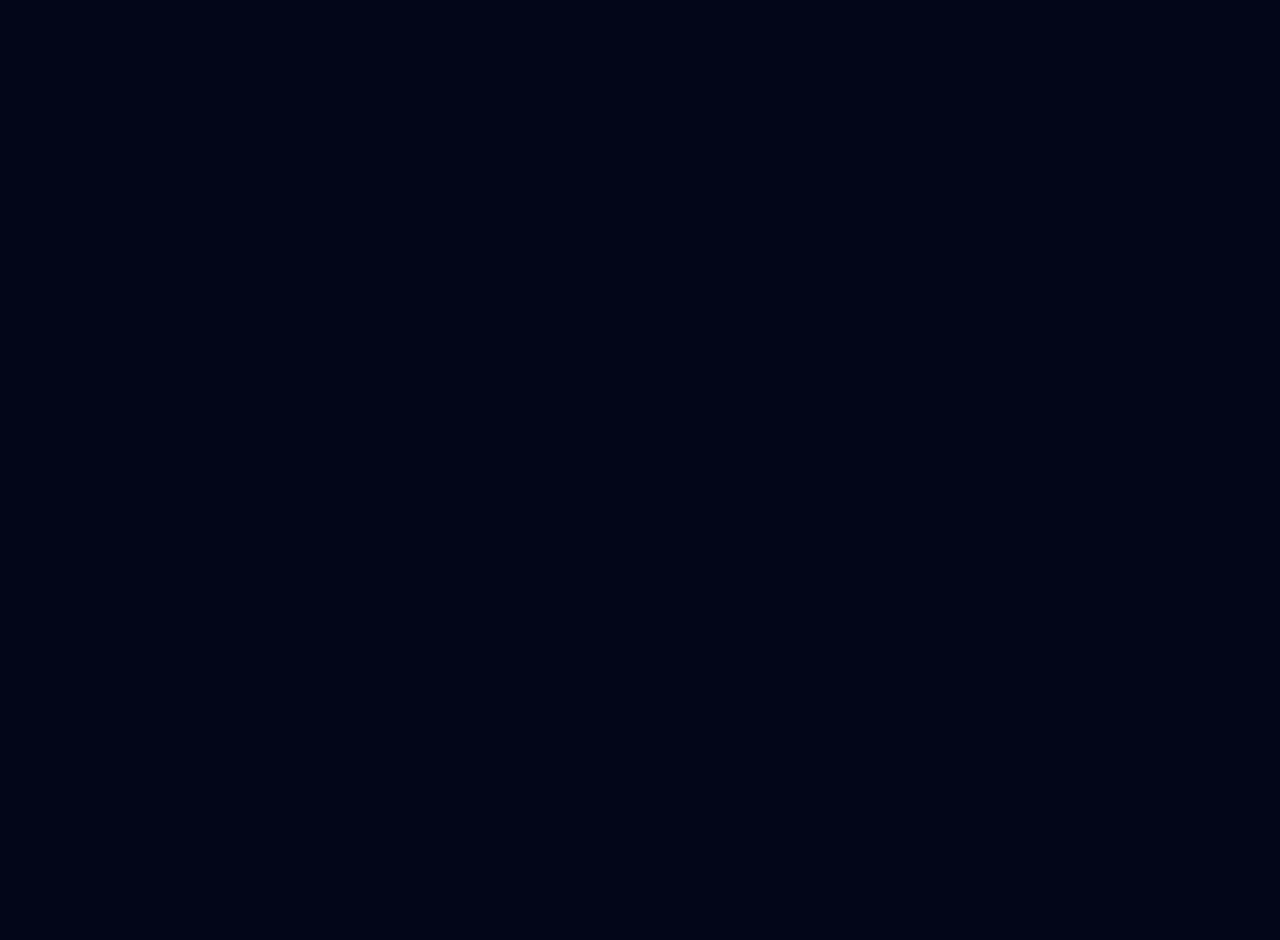
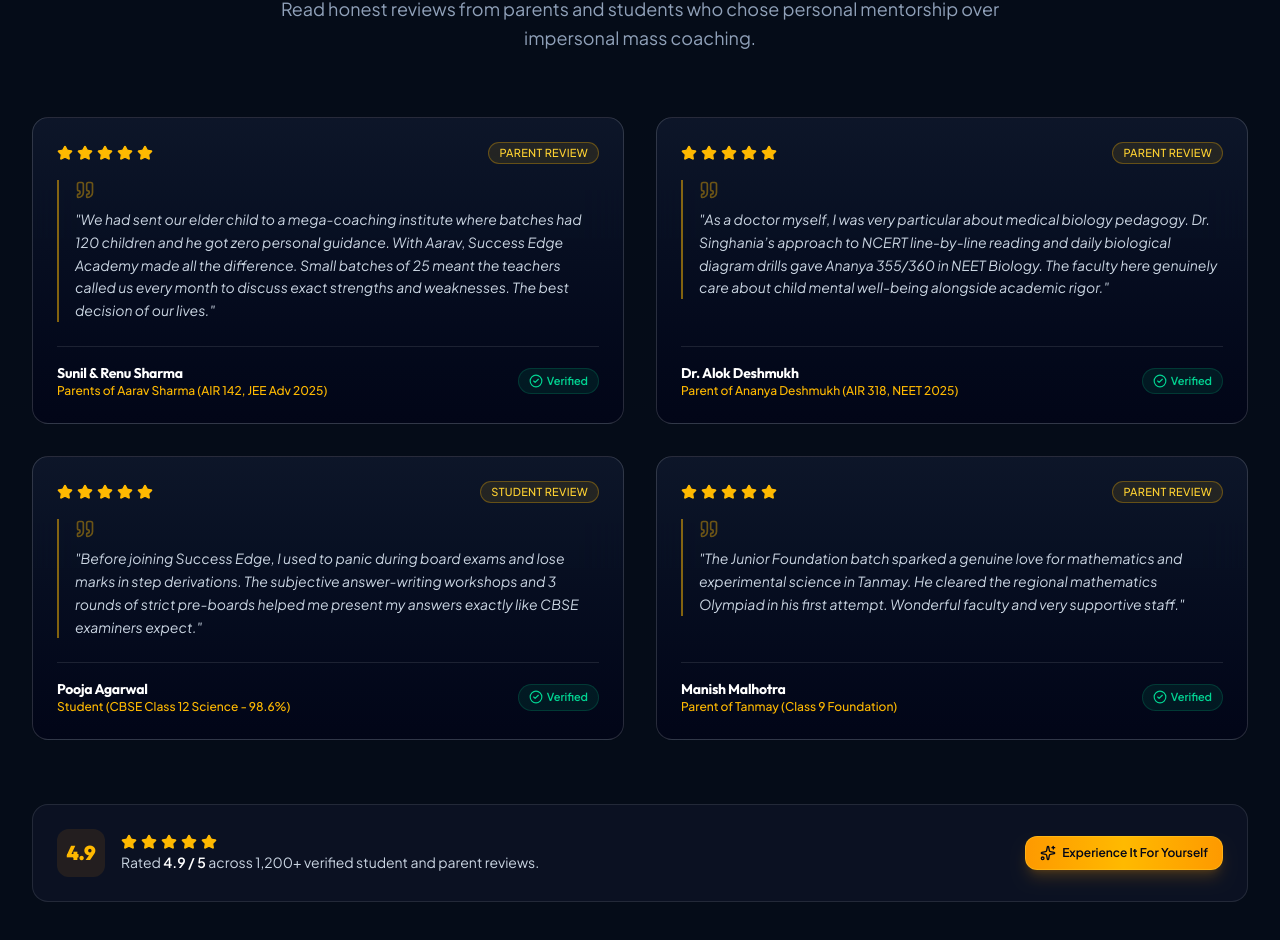
Before and after one commit to nzaman7878/Success-edge-academy, a React (Vite) app: page / in a window 1280 px wide. Shown: the part 9671-10611 px from the top of the page. Before the commit the page ends 9295 px from the top, so only its background shows below. Built offline with nearby package versions, Linux system fonts and the light colour scheme.

Commit message:
feat(testimonials): implement parent and student reviews with star ratings

```diff
--- a/src/App.jsx
+++ b/src/App.jsx
@@ -8,6 +8,7 @@
 import ResultsSection from './components/ResultsSection'
 import FacultySection from './components/FacultySection'
 import ScholarshipCalculator from './components/ScholarshipCalculator'
+import TestimonialsSection from './components/TestimonialsSection'
 
 function App() {
   const [isDemoModalOpen, setIsDemoModalOpen] = useState(false)
@@ -57,6 +58,7 @@
         <ResultsSection onBookDemoClick={() => setIsDemoModalOpen(true)} />
         <FacultySection onBookDemoClick={() => setIsDemoModalOpen(true)} />
         <ScholarshipCalculator onClaimScholarship={handleClaimScholarship} />
+        <TestimonialsSection onBookDemoClick={() => setIsDemoModalOpen(true)} />
       </main>
 
       {/* Course Detail / Syllabus Modal */}
@@ -77,4 +79,5 @@
 
 
 
+
 export default App
--- /dev/null
+++ b/src/components/TestimonialsSection.jsx
@@ -0,0 +1,116 @@
+import React, { useState } from 'react'
+import {
+  MessageSquare,
+  Star,
+  Quote,
+  CheckCircle2,
+  ChevronLeft,
+  ChevronRight,
+  Sparkles,
+} from 'lucide-react'
+import SectionHeading from './ui/SectionHeading'
+import Card from './ui/Card'
+import Button from './ui/Button'
+import Badge from './ui/Badge'
+import { testimonialsData } from '../data/testimonialsData'
+
+export default function TestimonialsSection({ onBookDemoClick }) {
+  const [currentIndex, setCurrentIndex] = useState(0)
+
+  const handlePrev = () => {
+    setCurrentIndex((prev) => (prev === 0 ? testimonialsData.length - 1 : prev - 1))
+  }
+
+  const handleNext = () => {
+    setCurrentIndex((prev) => (prev === testimonialsData.length - 1 ? 0 : prev + 1))
+  }
+
+  return (
+    <section id="testimonials" className="py-16 sm:py-24 relative overflow-hidden">
+      <div className="max-w-7xl mx-auto px-4 sm:px-6 lg:px-8 relative z-10">
+        <SectionHeading
+          badge="Verified Parent & Student Reviews"
+          badgeIcon={MessageSquare}
+          title="Hear From Families Whose"
+          highlight="Lives Were Transformed"
+          subtitle="Read honest reviews from parents and students who chose personal mentorship over impersonal mass coaching."
+        />
+
+        {/* Testimonials Grid for Desktop / Featured Carousel for mobile */}
+        <div className="grid grid-cols-1 md:grid-cols-2 gap-8 mb-16">
+          {testimonialsData.map((item) => (
+            <Card
+              key={item.id}
+              className="flex flex-col justify-between border-white/15 bg-gradient-to-b from-slate-900/90 to-slate-950/95"
+            >
+              <div>
+                {/* Header: Stars & Badge */}
+                <div className="flex items-center justify-between gap-2 mb-4">
+                  <div className="flex items-center gap-1">
+                    {[...Array(item.rating)].map((_, i) => (
+                      <Star key={i} className="w-4 h-4 fill-amber-400 text-amber-400" />
+                    ))}
+                  </div>
+                  <Badge variant="gold" size="sm">
+                    {item.tag}
+                  </Badge>
+                </div>
+
+                {/* Quote Content */}
+                <div className="relative pl-4 border-l-2 border-amber-400/50 mb-6">
+                  <Quote className="w-5 h-5 text-amber-400/40 mb-2" />
+                  <p className="text-sm text-slate-300 leading-relaxed italic">
+                    "{item.comment}"
+                  </p>
+                </div>
+              </div>
+
+              {/* Author details */}
+              <div className="pt-4 border-t border-white/10 flex items-center justify-between">
+                <div>
+                  <h4 className="text-sm font-bold text-white font-display">
+                    {item.author}
+                  </h4>
+                  <p className="text-xs text-amber-400 font-medium">{item.relation}</p>
+                </div>
+                <span className="flex items-center gap-1 text-[11px] text-emerald-400 font-semibold bg-emerald-500/10 px-2.5 py-1 rounded-full border border-emerald-500/20">
+                  <CheckCircle2 className="w-3.5 h-3.5" /> Verified
+                </span>
+              </div>
+            </Card>
+          ))}
+        </div>
+
+        {/* Trust Social Proof Bar */}
+        <div className="rounded-2xl bg-slate-900/60 border border-white/10 p-6 flex flex-col sm:flex-row items-center justify-between gap-6 text-center sm:text-left">
+          <div className="flex items-center gap-4">
+            <div className="w-12 h-12 rounded-xl bg-amber-500/10 text-amber-400 flex items-center justify-center font-black text-xl font-display shrink-0">
+              4.9
+            </div>
+            <div>
+              <div className="flex items-center gap-1 text-amber-400 mb-0.5">
+                {[...Array(5)].map((_, i) => (
+                  <Star key={i} className="w-4 h-4 fill-amber-400 text-amber-400" />
+                ))}
+              </div>
+              <p className="text-xs sm:text-sm text-slate-300">
+                Rated <strong className="text-white font-semibold">4.9 / 5</strong> across 1,200+
+                verified student and parent reviews.
+              </p>
+            </div>
+          </div>
+
+          <Button
+            variant="primary"
+            size="sm"
+            icon={Sparkles}
+            onClick={onBookDemoClick}
+            className="shrink-0"
+          >
+            Experience It For Yourself
+          </Button>
+        </div>
+      </div>
+    </section>
+  )
+}
```
